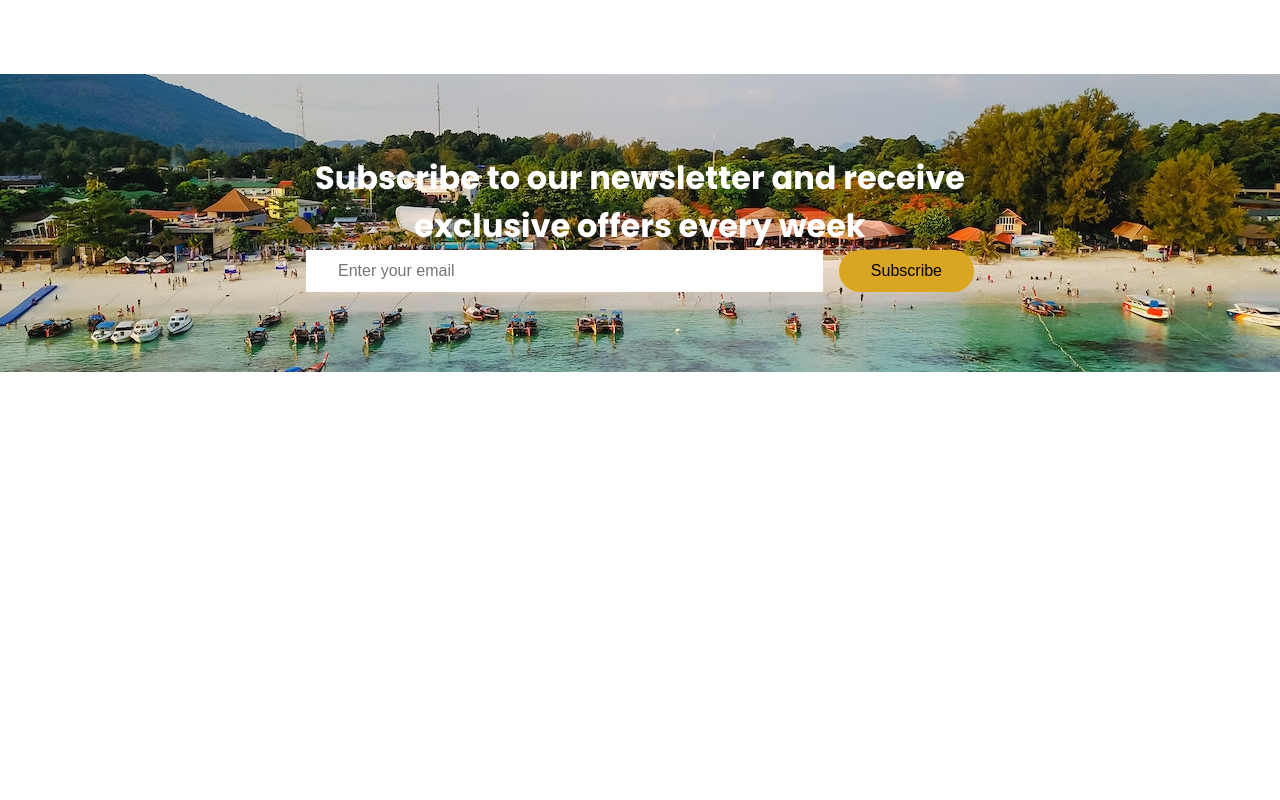
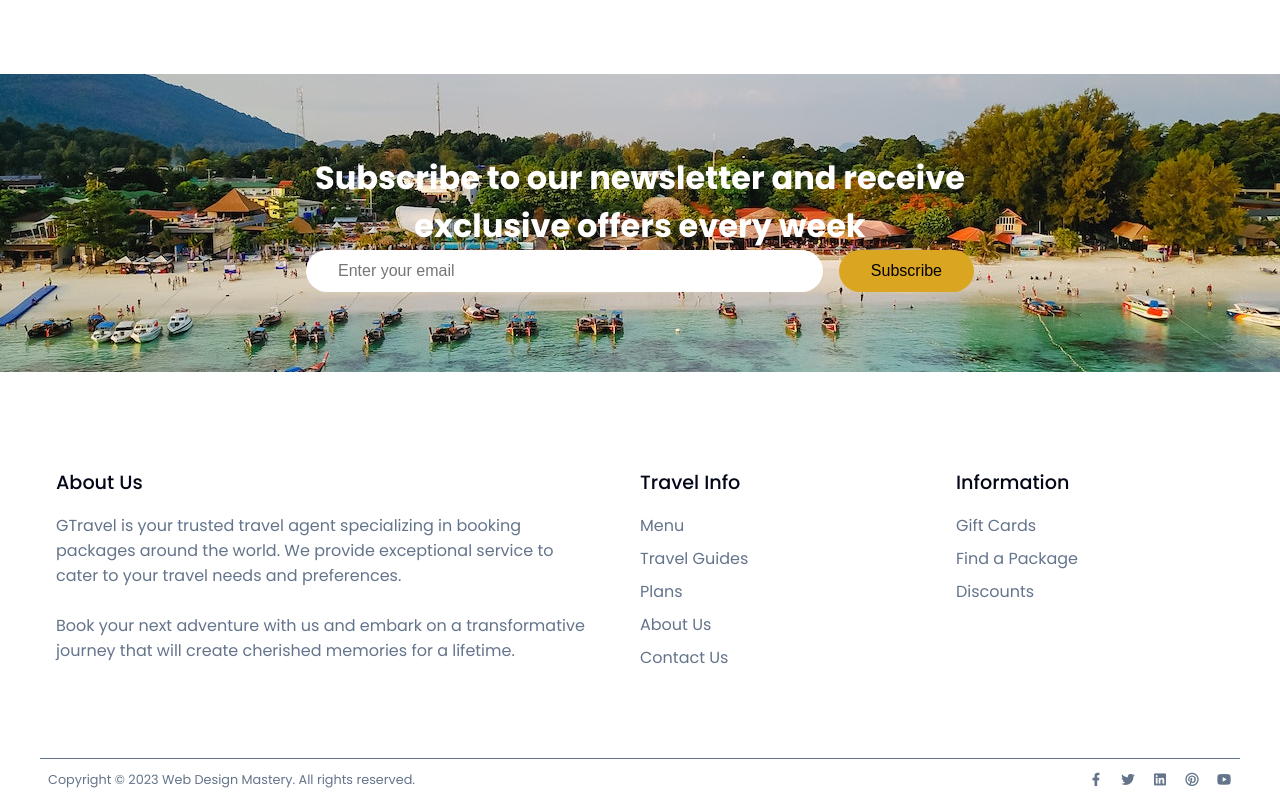
Before and after one commit to BurnettMiao/Designing-an-Engaging-Travel-Agency-Website-Landing-Page, a plain HTML site: page index.html in a window 1280 px wide. Shown: the part 3743-4543 px from the top of the page. Before the commit the page ends 4131 px from the top, so only its background shows below. Drawn offline with nearby package versions, Linux system fonts and the light colour scheme.

Commit message:
footer section finish

```diff
--- a/css/style.css
+++ b/css/style.css
@@ -359,7 +359,7 @@ nav {
   font-size: 1rem;
   outline: none;
   border: none;
-  background-origin: 5rem;
+  border-radius: 5rem;
 }
 
 .banner__container button {
@@ -372,3 +372,64 @@ nav {
   background-color: goldenrod;
   cursor: pointer;
 }
+
+.footer {
+  background-color: var(--extra-light);
+}
+
+.footer__container {
+  display: grid;
+  grid-template-columns: 2fr 1fr 1fr;
+  gap: 3rem;
+}
+
+.footer__col h4 {
+  font-size: 1.2rem;
+  font-weight: 500;
+  color: var(--text-dark);
+  margin-bottom: 1rem;
+}
+
+.footer__col p {
+  color: var(--text-light);
+  margin-bottom: 0.5rem;
+  cursor: pointer;
+  transition: 0.3s;
+}
+
+.footer__col p:hover {
+  color: var(--text-dark);
+}
+
+.footer__bar {
+  max-width: var(--max-width);
+  margin: auto;
+  padding: 0.5rem;
+  display: flex;
+  align-items: center;
+  justify-content: space-between;
+  gap: 1rem;
+  border-top: 1px solid var(--text-light);
+}
+
+.footer__bar p {
+  font-size: 0.8rem;
+  color: var(--text-light);
+}
+
+.footer__bar .socials {
+  display: flex;
+  align-items: center;
+  gap: 1rem;
+}
+
+.footer__bar .socials span {
+  font-size: 1rem;
+  color: var(--text-light);
+  cursor: pointer;
+  transition: 0.3s;
+}
+
+.footer__bar .socials span:hover {
+  color: var(--text-dark);
+}
--- a/index.html
+++ b/index.html
@@ -210,5 +210,46 @@
         </form>
       </div>
     </section>
+
+    <footer>
+      <div class="section__container footer__container">
+        <div class="footer__col">
+          <h4>About Us</h4>
+          <p>
+            GTravel is your trusted travel agent specializing in booking
+            packages around the world. We provide exceptional service to cater
+            to your travel needs and preferences.<br /><br />Book your next
+            adventure with us and embark on a transformative journey that will
+            create cherished memories for a lifetime.
+          </p>
+        </div>
+
+        <div class="footer__col">
+          <h4>Travel Info</h4>
+          <p>Menu</p>
+          <p>Travel Guides</p>
+          <p>Plans</p>
+          <p>About Us</p>
+          <p>Contact Us</p>
+        </div>
+
+        <div class="footer__col">
+          <h4>Information</h4>
+          <p>Gift Cards</p>
+          <p>Find a Package</p>
+          <p>Discounts</p>
+        </div>
+      </div>
+      <div class="footer__bar">
+        <p>Copyright © 2023 Web Design Mastery. All rights reserved.</p>
+        <div class="socials">
+          <span><i class="ri-facebook-fill"></i></span>
+          <span><i class="ri-twitter-fill"></i></span>
+          <span><i class="ri-linkedin-box-fill"></i></span>
+          <span><i class="ri-pinterest-line"></i></span>
+          <span><i class="ri-youtube-fill"></i></span>
+        </div>
+      </div>
+    </footer>
   </body>
 </html>
```
